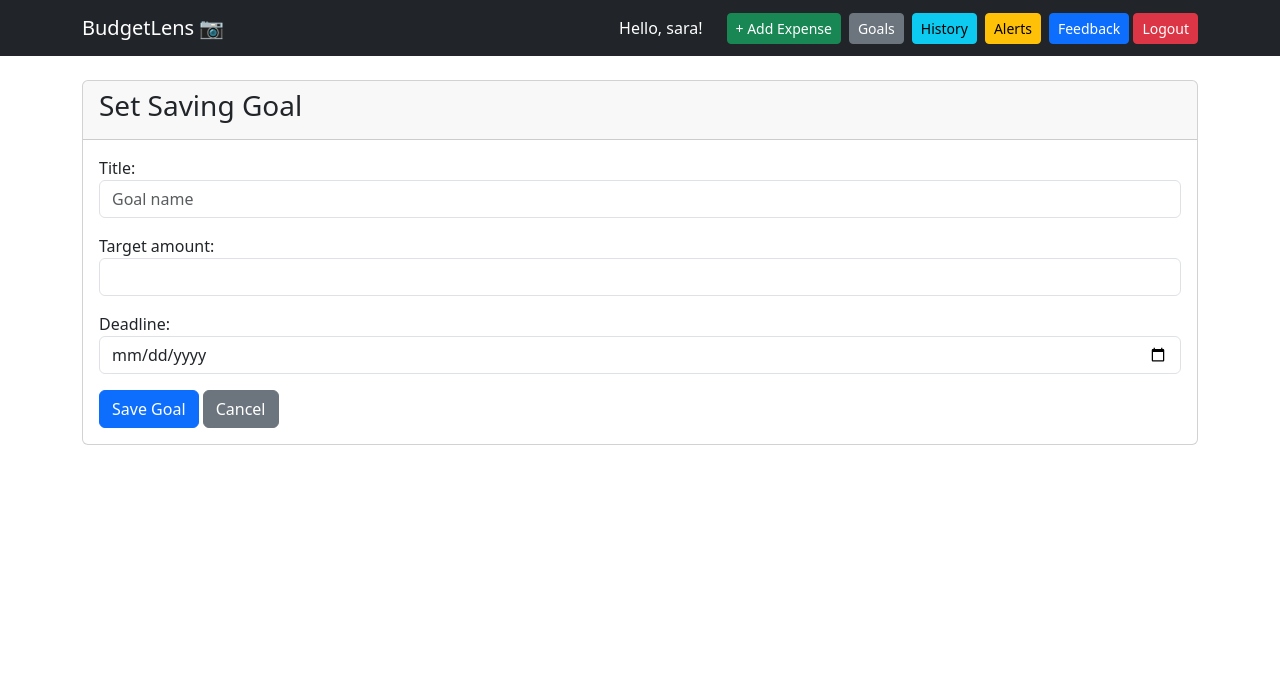
After one commit to mennamahmoud007/BudgetLens, a Django app: page /goals/add/ in a window 1280 px wide. The commit adds this page. Shown: the top 685 px of the page. Run offline with Django 5.2, Linux system fonts and the light colour scheme; a user stored in the database is signed in; data comes from the database, SQL or seed files in the repository; both versions use the stored data as it was before the commit.

Commit message:
Add goals, expenses templates and update budget logic

```diff
--- a/budget_app/forms.py
+++ b/budget_app/forms.py
@@ -1,8 +1,19 @@
 from django.contrib.auth.forms import UserCreationForm
 from django import forms
 from django.contrib.auth.models import User
-from .models import Feedback
+from .models import Feedback, Category, Expense
+from .models import SavingGoal
 
+
+class ExpenseEditForm(forms.ModelForm):
+    class Meta:
+        model = Expense
+        fields = ["amount", "category", "description", "date"]
+
+class ExpenseFilterForm(forms.Form):
+    category = forms.ModelChoiceField(queryset=Category.objects.all(), required=False)
+    start_date = forms.DateField(required=False, widget=forms.DateInput(attrs={"type": "date"}))
+    end_date = forms.DateField(required=False, widget=forms.DateInput(attrs={"type": "date"}))
 
 class StyledSignUpForm(UserCreationForm):
     username = forms.CharField(widget=forms.TextInput(attrs={
@@ -35,3 +46,50 @@ class FeedbackForm(forms.ModelForm):
             'message': forms.Textarea(attrs={'class': 'form-control', 'placeholder': 'Your feedback'}),
             'rating': forms.NumberInput(attrs={'class': 'form-control', 'min': 1, 'max': 5}),
         }
+
+class ExpenseEditForm(forms.ModelForm):
+    class Meta:
+        model = Expense
+        fields = ["amount", "category", "description", "date"]
+        widgets = {
+            "amount": forms.NumberInput(attrs={"class": "form-control", "step": "0.01"}),
+            "category": forms.Select(attrs={"class": "form-control"}),
+            "description": forms.TextInput(attrs={"class": "form-control"}),
+            "date": forms.DateInput(attrs={"class": "form-control", "type": "date"}),
+        }
+
+
+class ExpenseFilterForm(forms.Form):
+    category = forms.ModelChoiceField(
+        queryset=Category.objects.all(),
+        required=False,
+        widget=forms.Select(attrs={"class": "form-control"})
+    )
+    start_date = forms.DateField(
+        required=False,
+        widget=forms.DateInput(attrs={"class": "form-control", "type": "date"})
+    )
+    end_date = forms.DateField(
+        required=False,
+        widget=forms.DateInput(attrs={"class": "form-control", "type": "date"})
+    )
+
+
+class SavingGoalForm(forms.ModelForm):
+    class Meta:
+        model = SavingGoal
+        fields = ["title", "target_amount", "deadline"]
+        widgets = {
+            "title": forms.TextInput(attrs={"class": "form-control", "placeholder": "Goal name"}),
+            "target_amount": forms.NumberInput(attrs={"class": "form-control", "step": "0.01"}),
+            "deadline": forms.DateInput(attrs={"class": "form-control", "type": "date"}),
+        }
+
+
+class GoalDepositForm(forms.Form):
+    amount = forms.DecimalField(
+        max_digits=10,
+        decimal_places=2,
+        min_value=0.01,
+        widget=forms.NumberInput(attrs={"class": "form-control", "step": "0.01"})
+    )
--- /dev/null
+++ b/budget_app/templates/add_goal.html
@@ -0,0 +1,14 @@
+{% extends 'base.html' %}
+{% block content %}
+<div class="card">
+  <div class="card-header"><h3>Set Saving Goal</h3></div>
+  <div class="card-body">
+    <form method="post">
+      {% csrf_token %}
+      {{ form.as_p }}
+      <button class="btn btn-primary" type="submit">Save Goal</button>
+      <a href="{% url 'goals' %}" class="btn btn-secondary">Cancel</a>
+    </form>
+  </div>
+</div>
+{% endblock %}
--- a/budget_app/templates/base.html
+++ b/budget_app/templates/base.html
@@ -20,6 +20,7 @@
                 <a href="{% url 'setup' %}" class="btn btn-warning btn-sm">Set Budget</a>
                 {% endif %}
                 <a href="{% url 'add_expense' %}" class="btn btn-success btn-sm">+ Add Expense</a>
+                <a href="{% url 'goals' %}" class="btn btn-secondary btn-sm">Goals</a>
                 <a href="{% url 'history' %}" class="btn btn-info btn-sm">History</a>
                 <a href="{% url 'alerts' %}" class="btn btn-warning btn-sm">Alerts</a>
                 <form method="POST" action="{% url 'logout' %}" style="display: inline;">
--- a/budget_app/templates/registration/signup.html
+++ b/budget_app/templates/registration/signup.html
@@ -1,4 +1,4 @@
-={% extends 'base.html' %}
+{% extends 'base.html' %}
 
 {% block content %}
 
--- a/budget_app/urls.py
+++ b/budget_app/urls.py
@@ -1,21 +1,21 @@
 from django.urls import path
+from django.contrib.auth import views as auth_views
 from . import views
-from django.contrib.auth import views as auth_views
-from budget_app import views
+
 urlpatterns = [
     path('', views.setup_view, name='setup'),
-    path('accounts/signup/', views.signup, name='signup'),
     path('dashboard/', views.dashboard, name='dashboard'),
     path('alerts/', views.alerts_view, name='alerts'),
     path('add/', views.add_expense, name='add_expense'),
     path('history/', views.expense_list, name='history'),
+    path('edit/<int:expense_id>/', views.edit_expense, name='edit_expense'),
     path('delete/<int:expense_id>/', views.delete_expense, name='delete_expense'),
-     path('reset/', views.reset_cycle_view, name='reset_cycle'),
-      path('accounts/signup/', views.signup_view, name='signup'),
-
-    path("login/", auth_views.LoginView.as_view(
-        authentication_form=views.StyledLoginForm
-    ), name="login"),
+    path('reset/', views.reset_cycle_view, name='reset_cycle'),
+    path('accounts/signup/', views.signup_view, name='signup'),
+    path("login/", auth_views.LoginView.as_view(authentication_form=views.StyledLoginForm), name="login"),
     path('feedback/', views.feedback_view, name='feedback'),
     path('chatbot/', views.chatbot_response, name='chatbot'),
+    path("goals/", views.goals_list, name="goals"),
+    path("goals/add/", views.add_goal, name="add_goal"),
+    path("goals/<int:goal_id>/deposit/", views.deposit_goal, name="deposit_goal"),
 ]
--- a/budget_app/views.py
+++ b/budget_app/views.py
@@ -1,25 +1,37 @@
 # Create your views here.
-from urllib import request
-from .models import Feedback
+from django import forms
+from django.contrib import messages
+from django.contrib.auth import login
+from django.contrib.auth.decorators import login_required
+from django.contrib.auth.forms import AuthenticationForm, UserCreationForm
 from django.http import JsonResponse
-from django.contrib.auth.decorators import login_required
-from .models import BudgetCycle, Expense
-from django.shortcuts import render, redirect
-from django.http import HttpResponse
-from django.contrib.auth.decorators import login_required
-from django.contrib import messages
-from django.contrib.auth.forms import UserCreationForm
-from django.contrib.auth.forms import AuthenticationForm
-from .models import BudgetCycle
+from django.shortcuts import redirect, render
+
+from .forms import (
+    ExpenseEditForm,
+    ExpenseFilterForm,
+    FeedbackForm,
+    GoalDepositForm,
+    SavingGoalForm,
+    StyledSignUpForm,
+)
+from .models import BudgetCycle, Expense, Feedback, SavingGoal
+from .services.alert_service import check_threshold, trigger_alert
+from .services.analytics_service import (
+    AnalyticsService,
+    BarChartStrategy,
+    LineChartStrategy,
+    PieChartStrategy,
+)
+from .services.budget_service import (
+    BudgetCalculator,
+    calculate_daily_average,
+    create_budget_cycle,
+    recalculate_daily_limit,
+    reset_budget_cycle,
+)
 from .services.expense_service import ExpenseService
-from .services.analytics_service import AnalyticsService, BarChartStrategy, LineChartStrategy, PieChartStrategy
-from .services.budget_service import recalculate_daily_limit, create_budget_cycle, calculate_daily_average
-from .services.alert_service import check_threshold, trigger_alert
-from .services.budget_service import reset_budget_cycle
 
-from django.shortcuts import render, redirect
-from django.contrib.auth import login
-from .forms import FeedbackForm, StyledSignUpForm
 def signup(request):
     if request.method == 'POST':
         form = UserCreationForm(request.POST)
@@ -31,8 +43,6 @@ def signup(request):
         form = UserCreationForm()
     return render(request, 'registration/signup.html', {'form': form})
 
-
-from django import forms
 
 class BudgetCycleForm(forms.Form):
     total_budget = forms.DecimalField(max_digits=10, decimal_places=2, min_value=0.01, label="Monthly Budget Amount")
@@ -75,6 +85,9 @@ def add_expense(request):
                 date=date_str if date_str else None
             )
 
+            cycle = BudgetCycle.objects.filter(user=request.user).last()
+            if cycle:
+                BudgetCalculator.apply_daily_rollover(cycle)
             messages.success(request, f'Added: ${expense.amount} for {expense.description}')
             return redirect('dashboard')
 
@@ -114,8 +127,8 @@ def dashboard(request):
     alert = None
     budget_exceeded = False
     over_budget_amount = None
-
     if cycle:
+        cycle = BudgetCalculator.apply_daily_rollover(cycle)
         daily_limit = recalculate_daily_limit(cycle)
         daily_average_budget = calculate_daily_average(cycle)
 
@@ -161,9 +174,25 @@ def dashboard(request):
 
 @login_required
 def expense_list(request):
-    """View all expenses - History"""
     expenses = ExpenseService.get_user_expenses(request.user)
-    return render(request, 'history.html', {'expenses': expenses})
+    form = ExpenseFilterForm(request.GET or None)
+
+    if form.is_valid():
+        category = form.cleaned_data.get("category")
+        start_date = form.cleaned_data.get("start_date")
+        end_date = form.cleaned_data.get("end_date")
+
+        if category:
+            expenses = expenses.filter(category=category)
+        if start_date:
+            expenses = expenses.filter(date__gte=start_date)
+        if end_date:
+            expenses = expenses.filter(date__lte=end_date)
+
+    return render(request, 'history.html', {
+        'expenses': expenses,
+        'filter_form': form,
+    })
 
 @login_required
 def delete_expense(request, expense_id):
@@ -174,6 +203,26 @@ def delete_expense(request, expense_id):
         messages.error(request, ' Expense not found or access denied')
     return redirect('history')
 
+@login_required
+def edit_expense(request, expense_id):
+    expense = ExpenseService.get_expense_by_id(expense_id, request.user)
+    if not expense:
+        messages.error(request, "Expense not found or access denied.")
+        return redirect("history")
+
+    if request.method == "POST":
+        form = ExpenseEditForm(request.POST, instance=expense)
+        if form.is_valid():
+            form.save()
+            cycle = BudgetCycle.objects.filter(user=request.user).last()
+            if cycle:
+                BudgetCalculator.apply_daily_rollover(cycle)
+            messages.success(request, "Expense updated successfully!")
+            return redirect("history")
+    else:
+        form = ExpenseEditForm(instance=expense)
+
+    return render(request, "edit_expense.html", {"form": form, "expense": expense})
 @login_required
 def alerts_view(request):
     cycle = BudgetCycle.objects.filter(user=request.user).last()
@@ -257,3 +306,48 @@ def chatbot_response(request):
     return JsonResponse({
         "reply": "I can help you with budget, expenses, and tips 👍"
     })
+
+
+@login_required
+def goals_list(request):
+    goals = SavingGoal.objects.filter(user=request.user).order_by("-created_at")
+    return render(request, "Goals.html", {"goals": goals})
+
+
+@login_required
+def add_goal(request):
+    if request.method == "POST":
+        form = SavingGoalForm(request.POST)
+        if form.is_valid():
+            goal = form.save(commit=False)
+            goal.user = request.user
+            goal.save()
+            messages.success(request, "Goal created successfully!")
+            return redirect("goals")
+    else:
+        form = SavingGoalForm()
+    return render(request, "add_goal.html", {"form": form})
+
+
+@login_required
+def deposit_goal(request, goal_id):
+    goal = SavingGoal.objects.filter(id=goal_id, user=request.user).first()
+    if not goal:
+        messages.error(request, "Goal not found.")
+        return redirect("goals")
+
+    if request.method == "POST":
+        form = GoalDepositForm(request.POST)
+        if form.is_valid():
+            amount = form.cleaned_data["amount"]
+            goal.current_amount += amount
+            if goal.current_amount >= goal.target_amount:
+                goal.current_amount = goal.target_amount
+                goal.is_completed = True
+            goal.save()
+            messages.success(request, "Deposit added to goal.")
+            return redirect("goals")
+    else:
+        form = GoalDepositForm()
+
+    return render(request, "gaol_deposit.html", {"goal": goal, "form": form})
```
Also changed, not shown: budget_app/models.py (+21 -0 lines), budget_app/services/budget_service.py (+53 -11 lines), budget_app/templates/Goals.html (added, +21 -0 lines), budget_app/templates/edit_expense.html (added, +17 -0 lines), budget_app/templates/gaol_deposit.html (added, +14 -0 lines), budget_app/templates/history.html (+18 -10 lines), db.sqlite3 (deleted).
